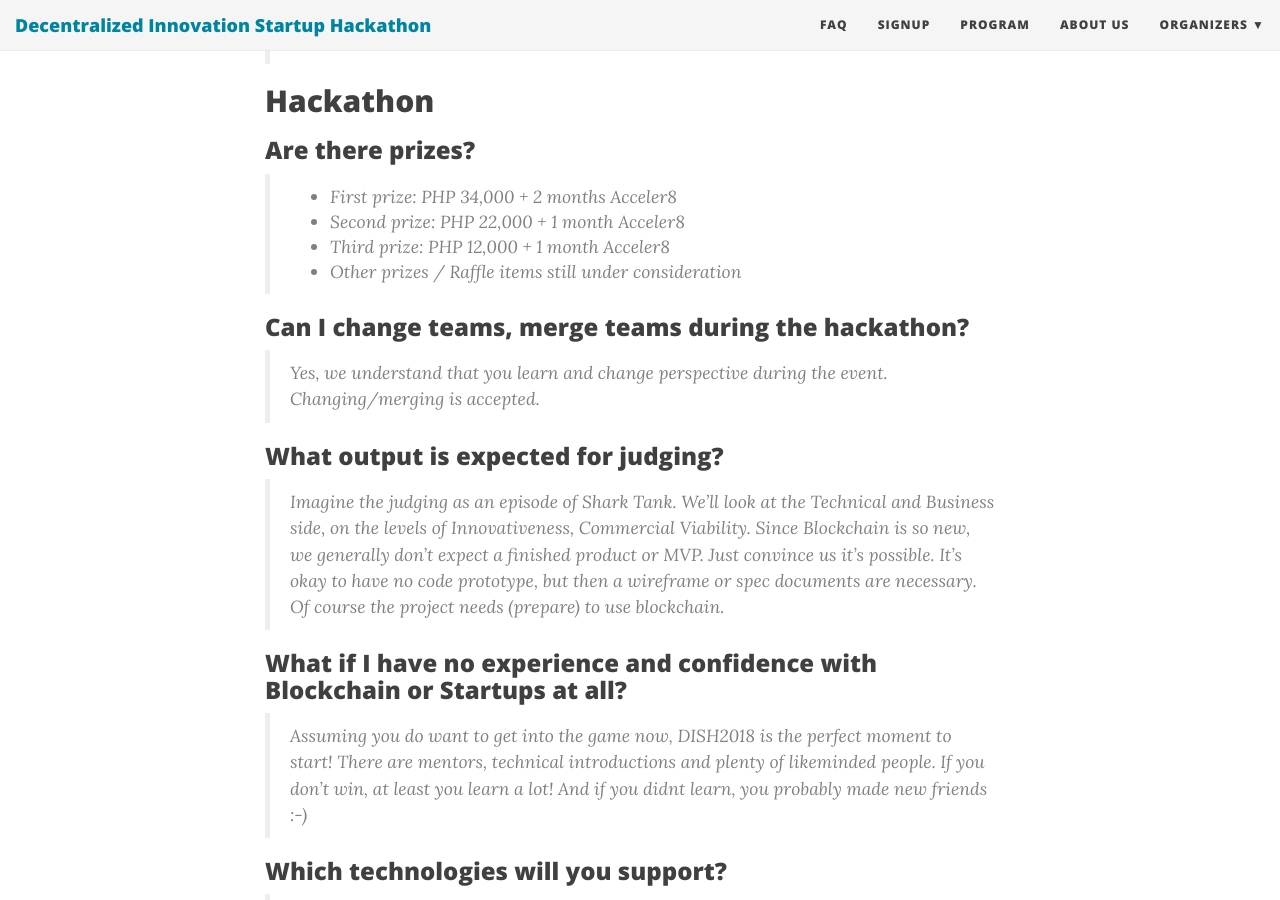
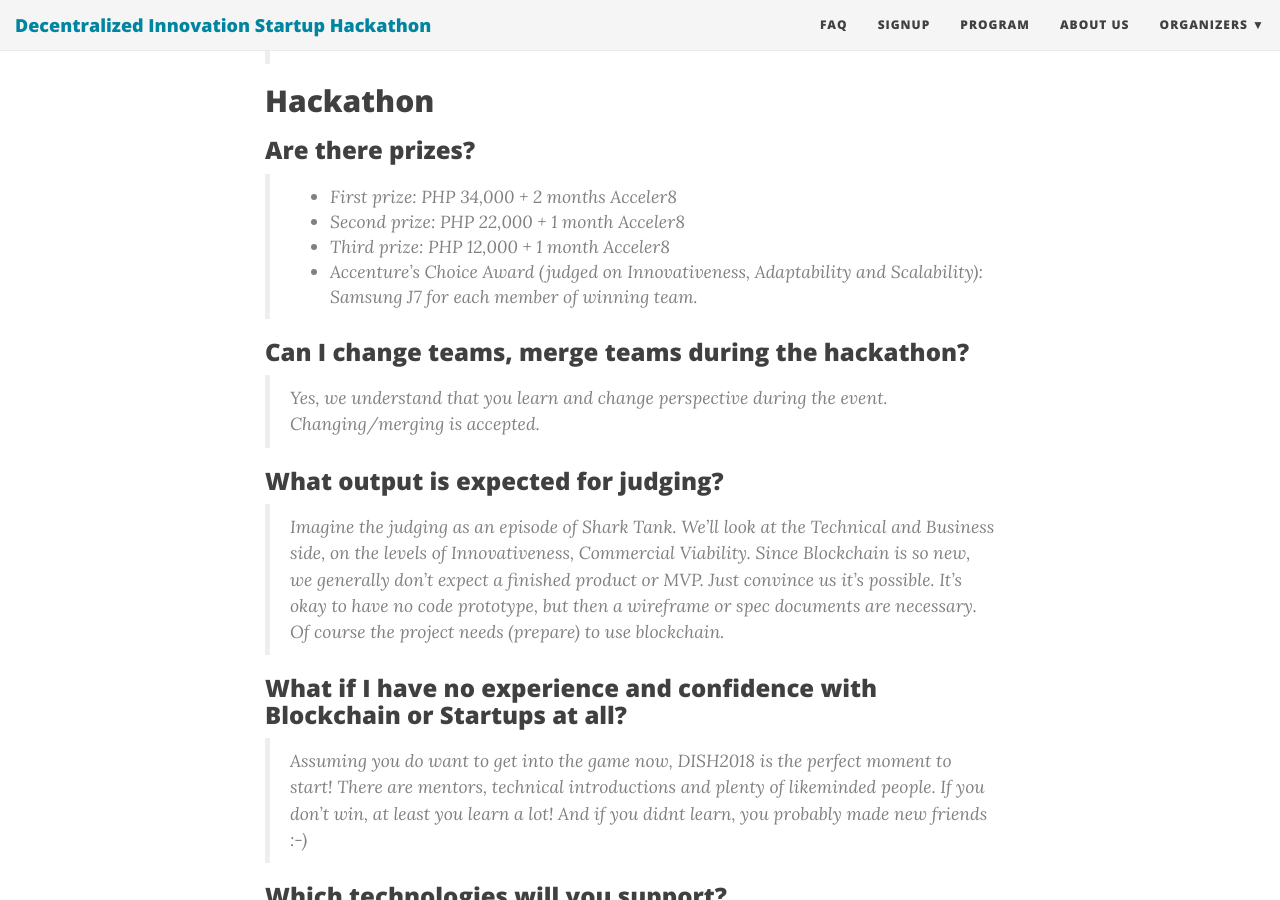
Before and after one commit to dish-event/dish-event, a Jekyll site: the page built from faq.md, in a window 1280 px wide and 900 px high, scrolled down 911 px. Built offline with Jekyll 4.4.1, drawn with Linux system fonts in a browser that asks for light colours; nearby versions of some CDN libraries.

Commit message:
Change poster, add prize

```diff
--- a/faq.md
+++ b/faq.md
@@ -23,7 +23,7 @@ subtitle: What you really wanted to know
 > - First prize: PHP 34,000 + 2 months Acceler8
 > - Second prize: PHP 22,000 + 1 month Acceler8
 > - Third prize: PHP 12,000 + 1 month Acceler8
-> - Other prizes / Raffle items still under consideration
+> - Accenture's Choice Award (judged on Innovativeness, Adaptability and Scalability): Samsung J7 for each member of winning team.
 
 ### Can I change teams, merge teams during the hackathon?
 >Yes, we understand that you learn and change perspective during the event. Changing/merging is accepted.
```
Also changed, not shown: img/sponsors.jpg (added), img/sponsors.png (deleted).
